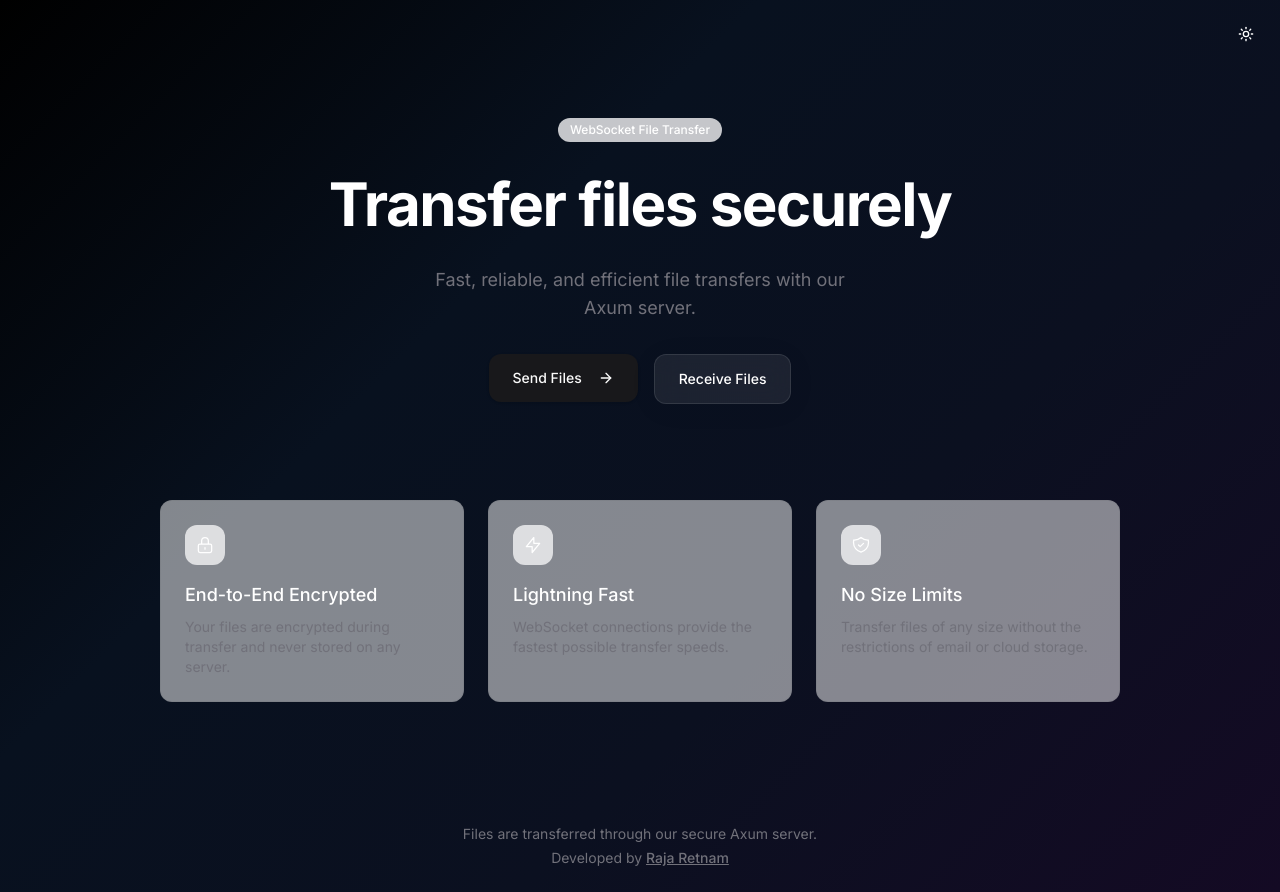
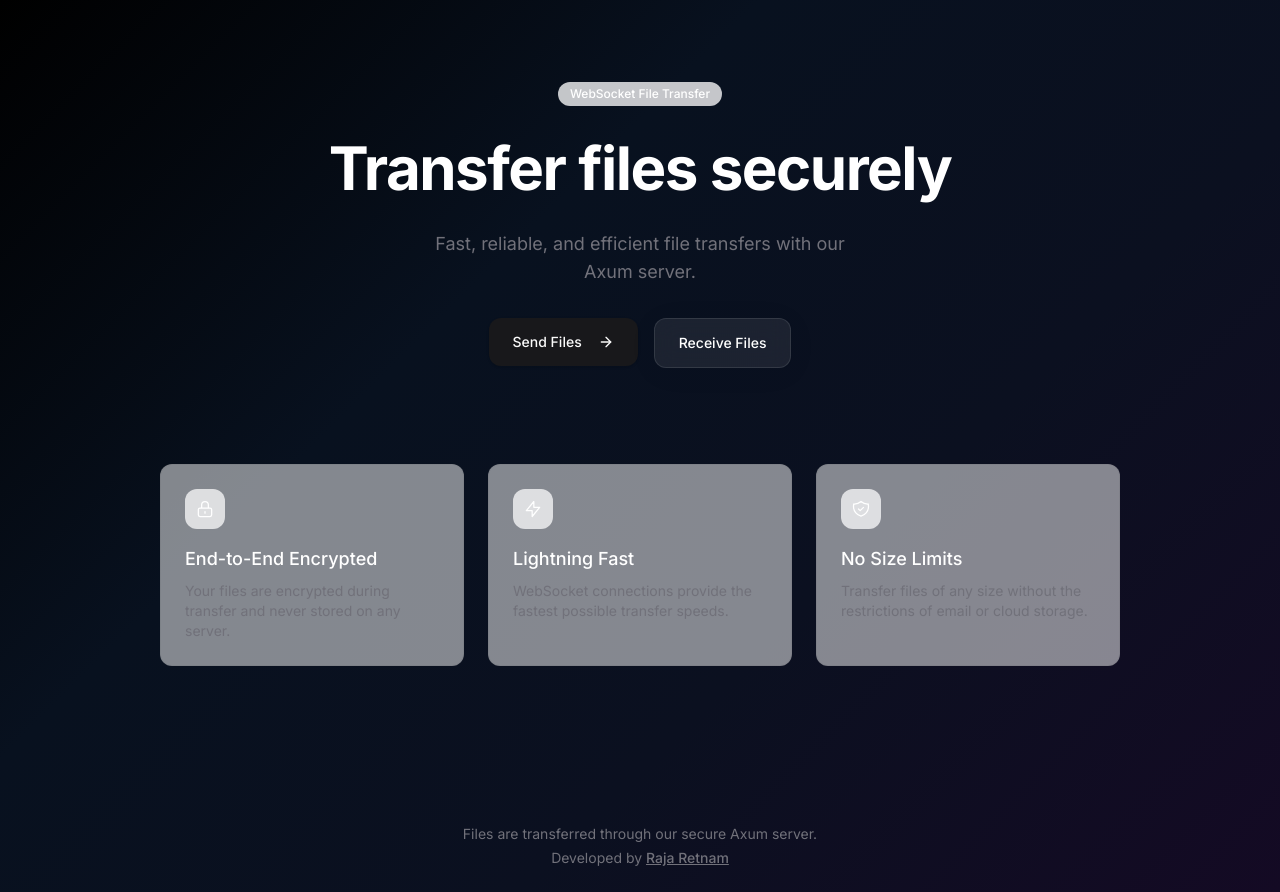
Before and after one commit to RajaretnamR/secure-p2p-file-transfer-frontend, a Next.js app: page / in a window 1280 px wide. Built offline with nearby package versions, Linux system fonts and the light colour scheme.

Commit message:
add the latest changes

```diff
--- a/app/page.tsx
+++ b/app/page.tsx
@@ -1,6 +1,6 @@
 import Link from "next/link"
 import { Button } from "@/components/ui/button"
-import { ThemeToggle } from "@/components/theme-toggle"
+// import { ThemeToggle } from "@/components/theme-toggle"
 import { ArrowRight } from "lucide-react"
 
 export default function HomePage() {
@@ -8,7 +8,7 @@
     <div className="min-h-screen flex flex-col gradient-bg">
       {/* Header */}
       <header className="container flex items-center justify-end p-4">
-        <ThemeToggle />
+        {/* <ThemeToggle /> */}
       </header>
 
       {/* Main content */}
--- a/components/theme-toggle.tsx
+++ b/components/theme-toggle.tsx
@@ -1,34 +1,34 @@
-"use client"
+// "use client"
 
-import { useEffect, useState } from "react"
-import { Moon, Sun } from "lucide-react"
-import { useTheme } from "next-themes"
+// import { useEffect, useState } from "react"
+// import { Moon, Sun } from "lucide-react"
+// import { useTheme } from "next-themes"
 
-import { Button } from "@/components/ui/button"
+// import { Button } from "@/components/ui/button"
 
-export function ThemeToggle() {
-  const [mounted, setMounted] = useState(false)
-  const { theme, setTheme } = useTheme()
+// export function ThemeToggle() {
+//   const [mounted, setMounted] = useState(false)
+//   const { theme, setTheme } = useTheme()
 
-  // Avoid hydration mismatch
-  useEffect(() => {
-    setMounted(true)
-  }, [])
+//   // Avoid hydration mismatch
+//   useEffect(() => {
+//     setMounted(true)
+//   }, [])
 
-  if (!mounted) {
-    return null
-  }
+//   if (!mounted) {
+//     return null
+//   }
 
-  return (
-    <Button
-      variant="ghost"
-      size="icon"
-      onClick={() => setTheme(theme === "dark" ? "light" : "dark")}
-      className="rounded-full hover:bg-secondary/80"
-    >
-      <Sun className="h-[1.2rem] w-[1.2rem] rotate-0 scale-100 transition-all dark:-rotate-90 dark:scale-0" />
-      <Moon className="absolute h-[1.2rem] w-[1.2rem] rotate-90 scale-0 transition-all dark:rotate-0 dark:scale-100" />
-      <span className="sr-only">Toggle theme</span>
-    </Button>
-  )
-}
+//   return (
+//     <Button
+//       variant="ghost"
+//       size="icon"
+//       onClick={() => setTheme(theme === "dark" ? "light" : "dark")}
+//       className="rounded-full hover:bg-secondary/80"
+//     >
+//       <Sun className="h-[1.2rem] w-[1.2rem] rotate-0 scale-100 transition-all dark:-rotate-90 dark:scale-0" />
+//       <Moon className="absolute h-[1.2rem] w-[1.2rem] rotate-90 scale-0 transition-all dark:rotate-0 dark:scale-100" />
+//       <span className="sr-only">Toggle theme</span>
+//     </Button>
+//   )
+// }
```
